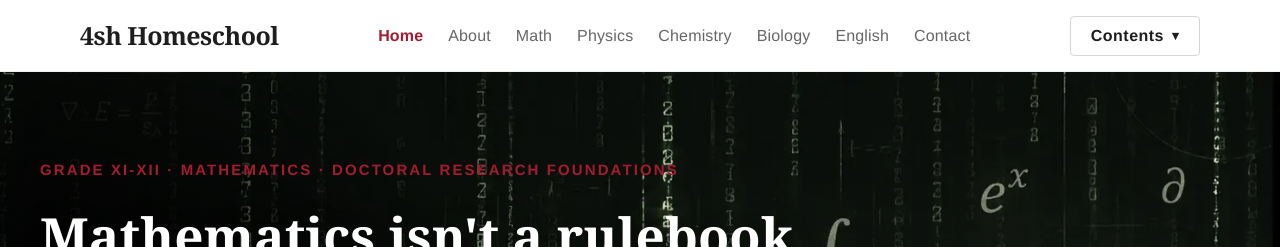
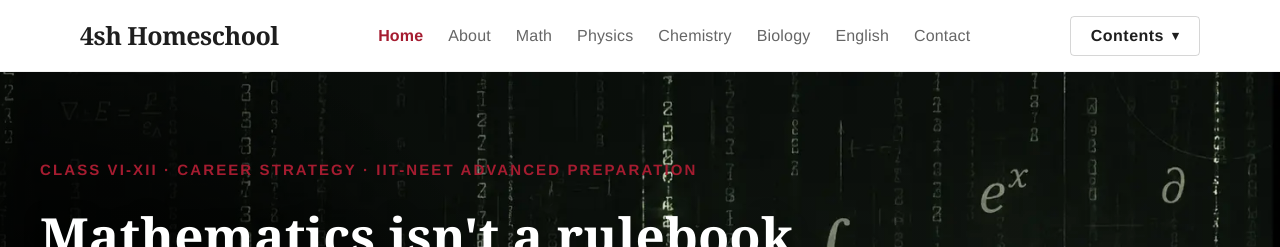
Before and after one commit to quantumcomputing-lab/english-math-4sh-education, a website: page index.html in a window 1280 px wide. Shown: the top 247 px of the page. Drawn offline with Linux system fonts and the light colour scheme.

Commit message:
Update hero tag to Career Strategy / IIT-NEET advanced preparation
Co-Authored-By: Claude Sonnet 5 <noreply@anthropic.com>

```diff
--- a/index.html
+++ b/index.html
@@ -238,7 +238,7 @@
             </div>
             <div class="slab-first-inner">
                 <div class="slab-text slab-text-first">
-                    <span class="exam-tag">Grade XI-XII &middot; Mathematics &middot; Doctoral Research Foundations</span>
+                    <span class="exam-tag">Class VI-XII &middot; Career Strategy &middot; IIT-NEET advanced preparation</span>
                     <h1>Mathematics isn't a rulebook. It's abstract creation that runs years ahead of physics and engineering.</h1>
                     <p>It's a triumph of human creativity &mdash; built entirely out of logic. Learn Mathematics out of curiosity — not just to crack exams. Explore 35 foundational topics, from Sets and Relations to Statistics.</p>
                     <p class="hero-note">Algebra &middot; Trigonometry &middot; Coordinate Geometry &middot; Differential Calculus &middot; Integral Calculus &middot; Data Science</p>
```
